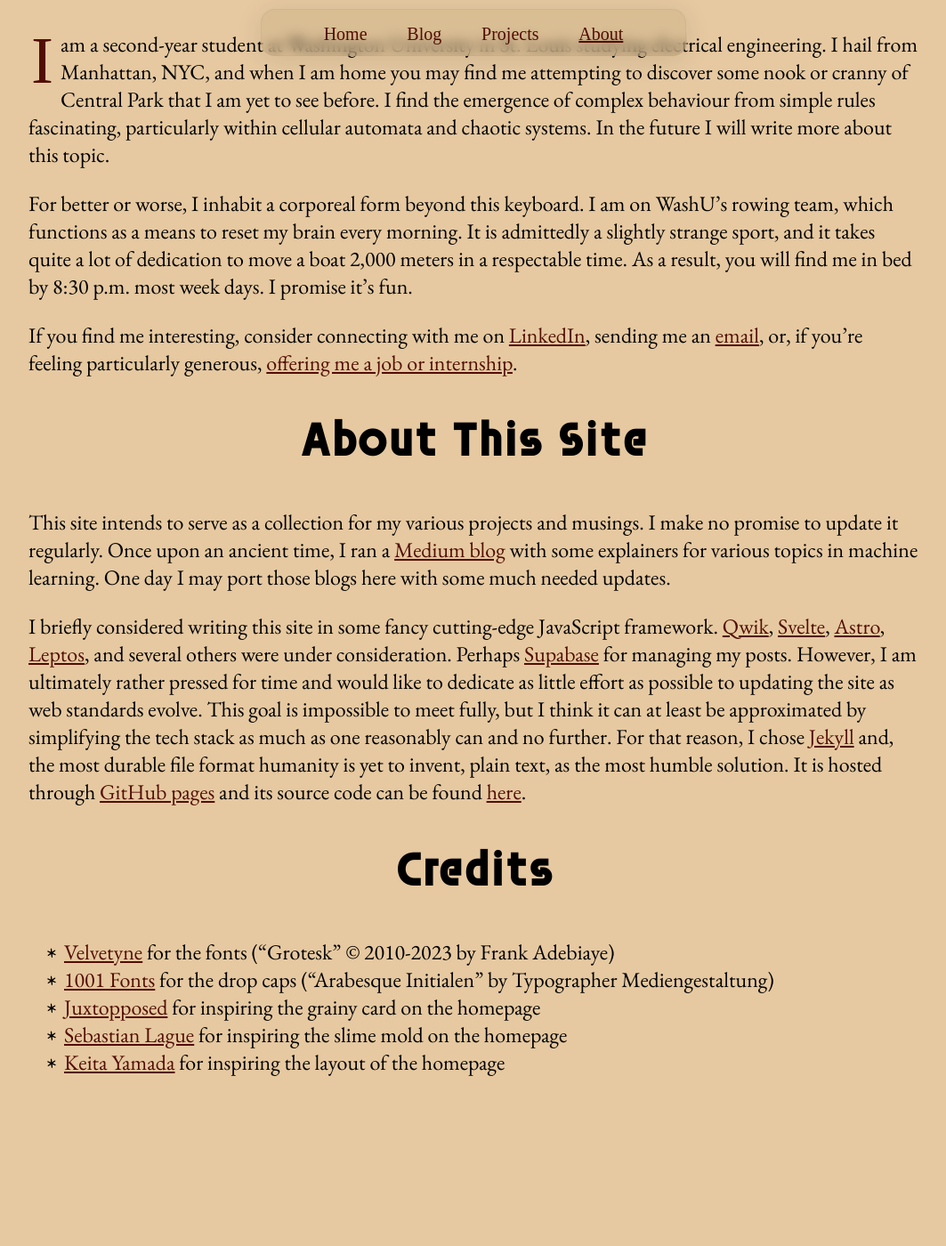
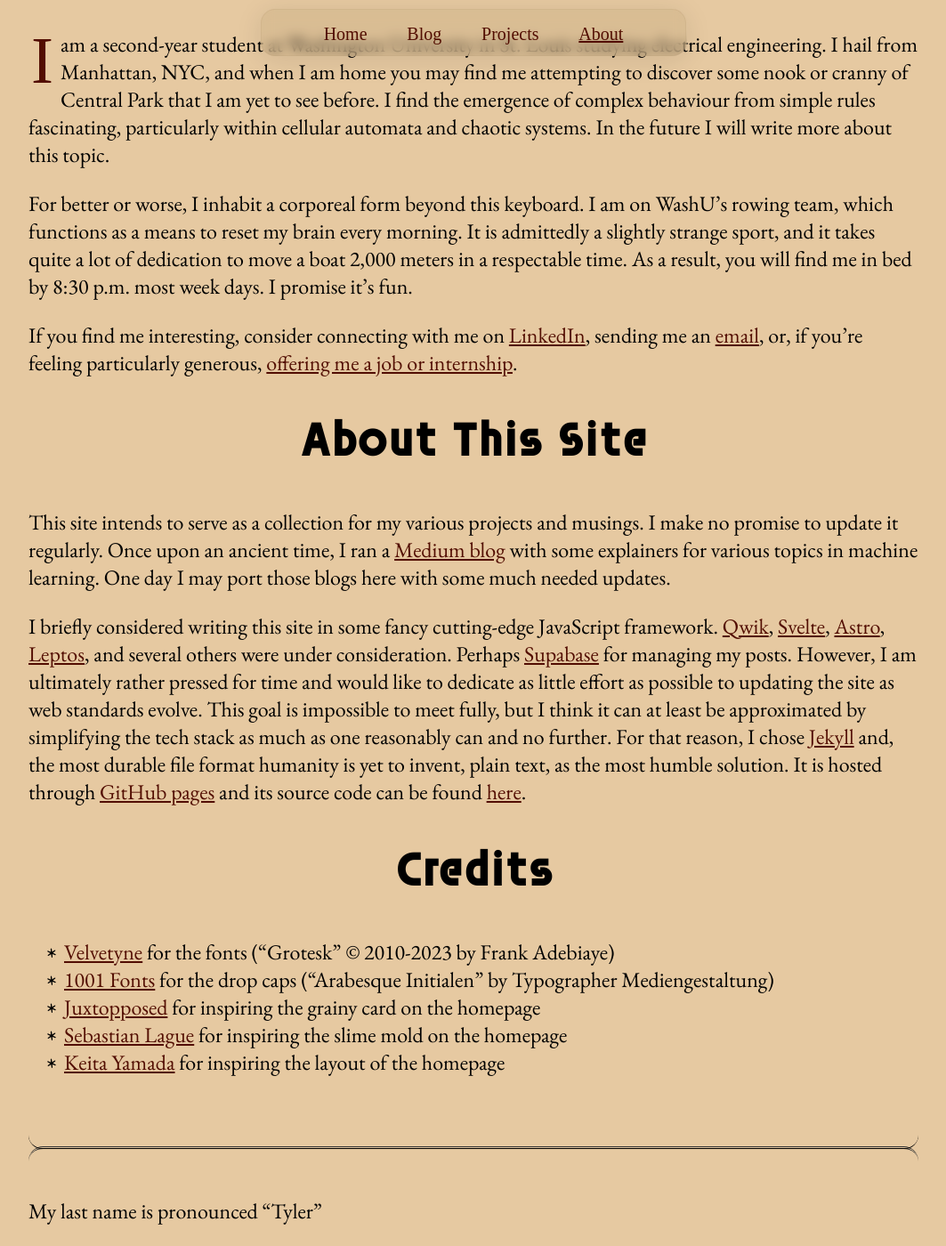
Before and after one commit to sebtheiler/sebtheiler.github.io, a Jekyll site: the page built from about.md, in a window 1280 px wide and 1400 px high, scrolled down 177 px. Shown: the whole window at 89% size, without its empty margins (108-1171 px from the left). Built offline with Jekyll 4.4.1, drawn with Linux system fonts in a browser that asks for light colours; some web fonts are replaced; before the commit the page ends 1410 px from its top, so only the background shows below that.

Commit message:
Fixed rgb SASS issue (again)

```diff
--- a/_sass/home.scss
+++ b/_sass/home.scss
@@ -47,7 +47,7 @@
   height: 100%;
   z-index: 2;
   background: #000;
-  filter: url(#noiseFilter2);
+  filter: url(#noiseFilter);
   opacity: 50%;
   clip-path: url(#rounded-clip);
   mix-blend-mode: hard-light;
@@ -71,7 +71,7 @@
   width: 100%;
   border-radius: 20px;
   z-index: 1;
-  box-shadow: 0px 4px 80px 10px rgb(255, 222, 173, 0.4);
+  box-shadow: 0px 4px 80px 10px rgba(255, 222, 173, 0.4);
   z-index: 1;
   transition: all ease 0.3s;
 }
--- a/about.md
+++ b/about.md
@@ -24,3 +24,8 @@
 - [Juxtopposed](https://codepen.io/Juxtopposed/pen/zYmoRKo) for inspiring the grainy card on the homepage
 - [Sebastian Lague](https://www.youtube.com/watch?v=X-iSQQgOd1A) for inspiring the slime mold on the homepage
 - [Keita Yamada](https://p5aholic.me/) for inspiring the layout of the homepage
+
+<br>
+<hr>
+
+My last name is pronounced "Tyler"
--- a/index.html
+++ b/index.html
@@ -34,12 +34,6 @@
   <filter id='noiseFilter'>
     <feTurbulence type='fractalNoise' baseFrequency='0.6' stitchTiles='stitch' />
   </filter>
-</svg>
-
-<svg>
-  <filter id='noiseFilter2'>
-    <feTurbulence type='fractalNoise' baseFrequency='0.6' stitchTiles='stitch' />
-  </filter>
   <clipPath id="rounded-clip">
     <rect x="0" y="0" width="800" height="800" rx="20" ry="20" />
   </clipPath>
```
